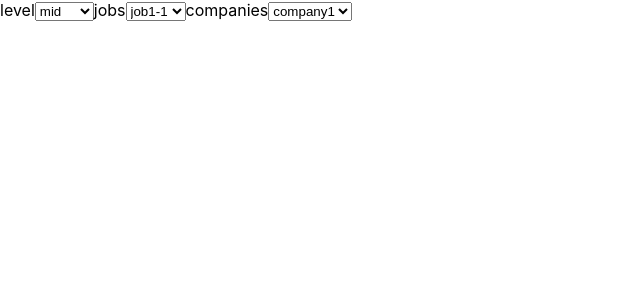
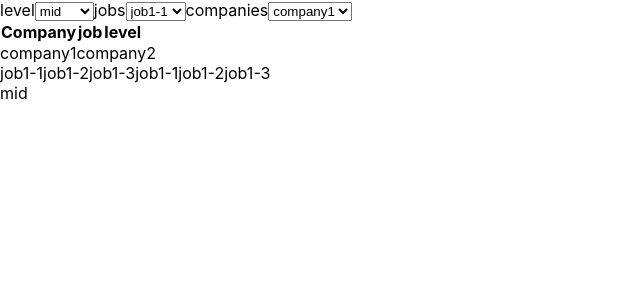
Before and after one commit to ajay-banstola/population, a React (Create React App) app: page / in a window 1280 px wide. Shown: the top 300 px of the page, without its empty margins (0-640 px from the left). Built offline with nearby package versions, Linux system fonts and the light colour scheme.

Commit message:
render the names too.

```diff
--- a/src/App.js
+++ b/src/App.js
@@ -191,13 +191,34 @@ class App extends React.Component {
             return <option>{company.name}</option>;
           })}
         </select>
-        {this.state.selectedLevel === "All" ||
+        {/* {this.state.selectedLevel === "All" ||
         this.state.selectedJob === "All" ? (
           <div> Add garna baki xa</div>
         ) : (
           // <div>{value[0].salary}</div>
-          <div />
-        )}
+          <div>
+
+          </div>
+        )} */}
+        <div>
+          <tr>
+            <th>Company</th>
+            <th>job</th>
+            <th>level</th>
+          </tr>
+        </div>
+        {this.state.companies.map((company, i) => {
+          return company.name;
+        })}
+        <br />
+        {company[0].jobs.map((sal, i) => {
+          return sal.name;
+        })}
+        {company[0].jobs.map((sal, i) => {
+          return sal.name;
+        })}
+        <br />
+        {this.state.selectedLevel}
       </div>
     );
   };
```
